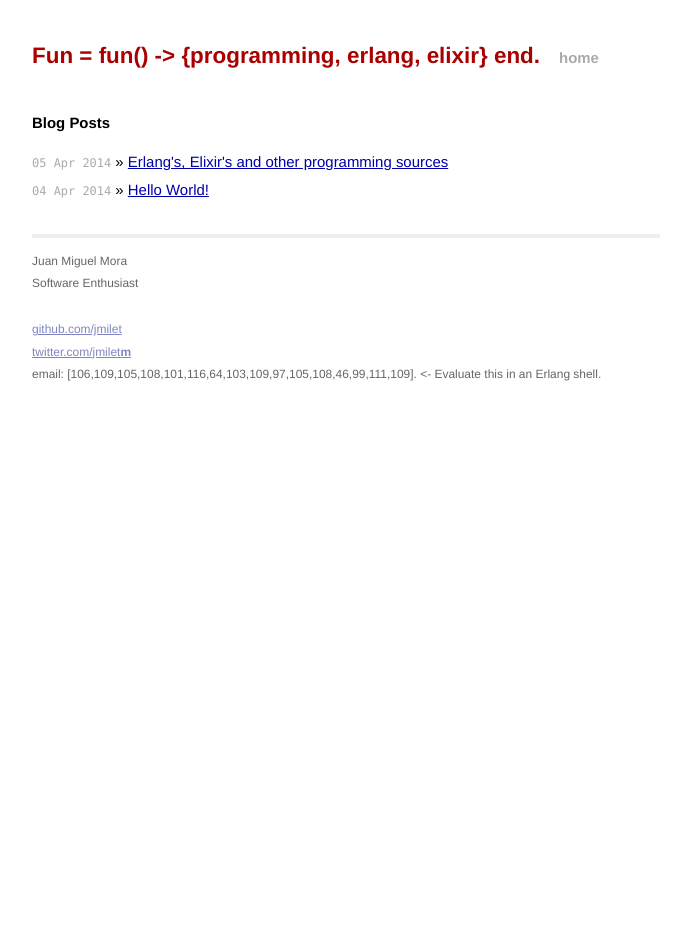
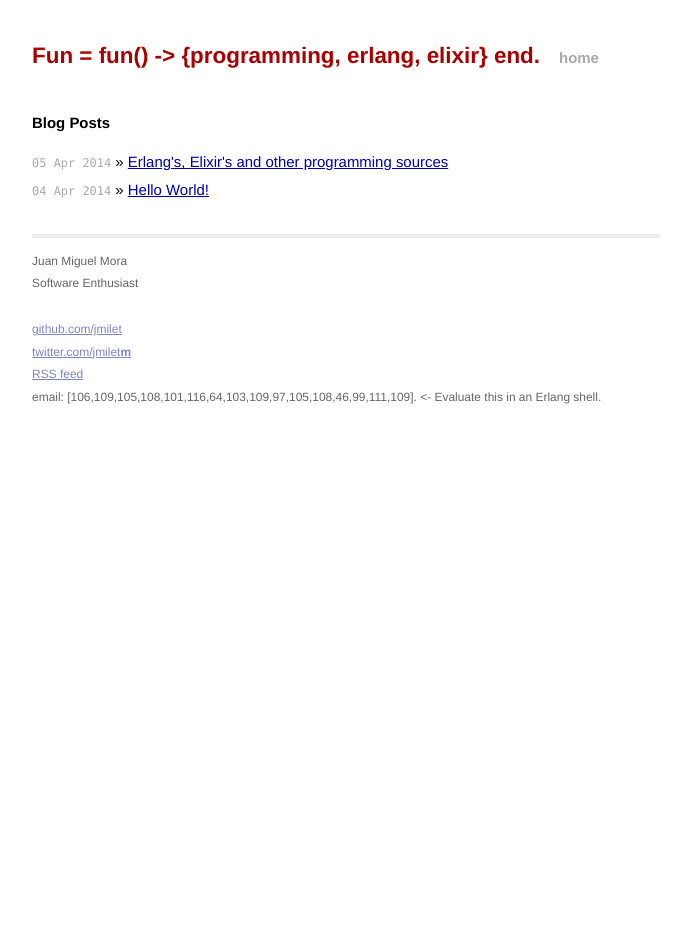
Before and after one commit to jmilet/jmilet.github.io, a Jekyll site: the page built from index.html, in a window 1280 px wide. Shown: the whole page, without its empty margins (294-985 px from the left). Built offline with Jekyll 4.4.1, drawn with Linux system fonts in a browser that asks for light colours; Markdown is read by kramdown in place of the engine named in the settings.

Commit message:
Add RSS feed link

```diff
--- a/_layouts/default.html
+++ b/_layouts/default.html
@@ -34,8 +34,9 @@
               <p>
                 <a href="https://github.com/jmilet">github.com/jmilet</a><br />
                 <a href="https://twitter.com/jmiletm">twitter.com/jmilet<b>m</b></a><br />
+		<a href="http://jmilet.github.io/feed.xml">RSS feed</a><br />
                 email: [106,109,105,108,101,116,64,103,109,97,105,108,46,99,111,109]. <- Evaluate this in an Erlang shell.
-              </p>
+             </p>
             </div>
           </div>
         </div>
```
